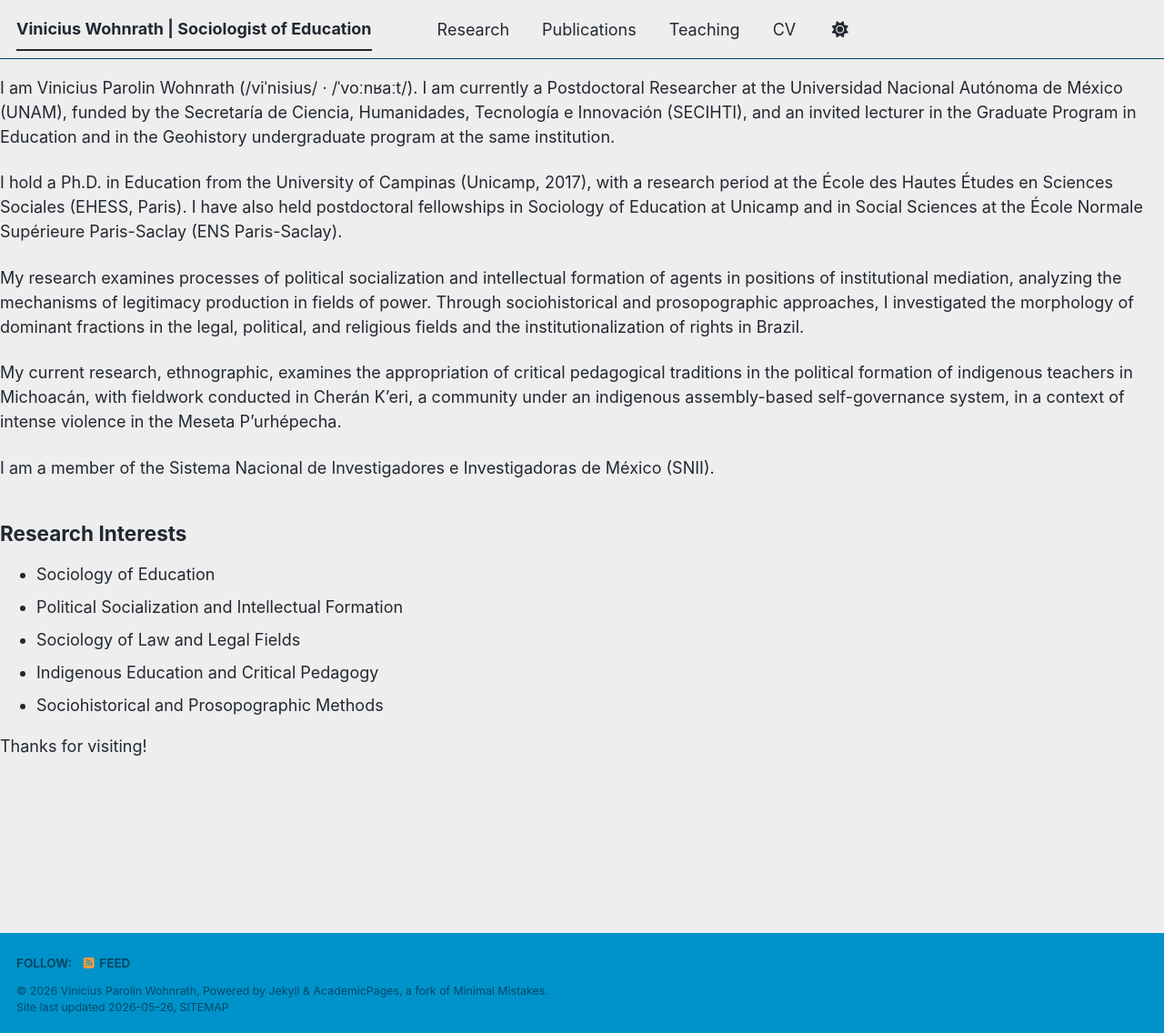
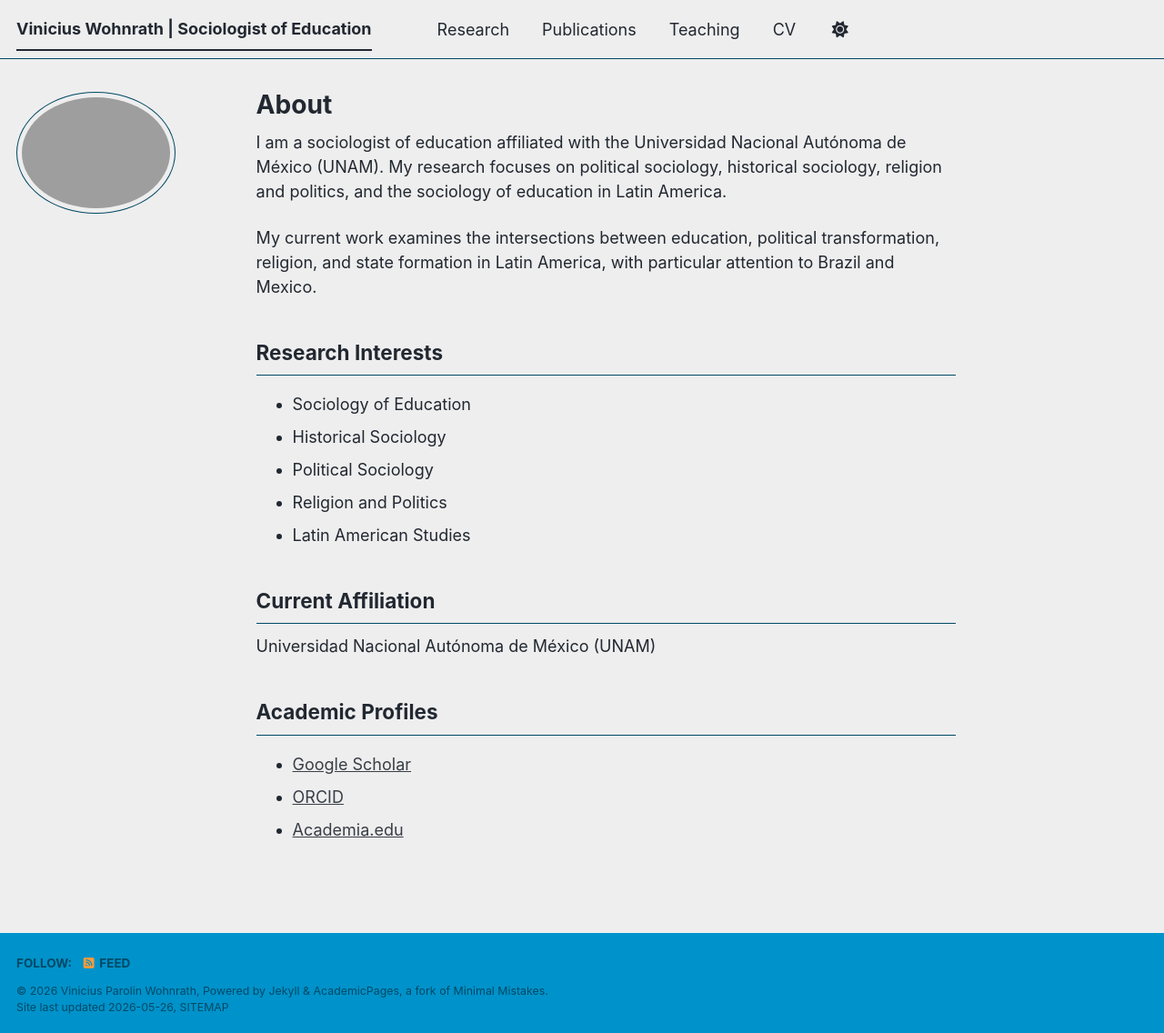
Before and after one commit to viniciuswohnrath/viniciuswohnrath.github.io, a Jekyll site: the page built from _pages/about.md, in a window 1280 px wide and 1136 px high. Shown: the whole window at 91% size. Built offline with Jekyll 4.4.1, drawn with Linux system fonts in a browser that asks for light colours; a script bundle is joined from its source files by our own code; our own code applies the rules of GitHub Pages for plain Markdown files; library files that are not in the unit come from our copies.

Commit message:
Update about.md

```diff
--- a/_pages/about.md
+++ b/_pages/about.md
@@ -1,25 +1,28 @@
 ---
+layout: single
+author_profile: true
+title: "About"
 permalink: /
-title: "Vinicius Parolin Wohnrath"
-author_profile: true
 ---
 
-I am Vinicius Parolin Wohnrath (/viˈnisius/ · /ˈvoːnʁaːt/). I am currently a Postdoctoral Researcher at the Universidad Nacional Autónoma de México (UNAM), funded by the Secretaría de Ciencia, Humanidades, Tecnología e Innovación (SECIHTI), and an invited lecturer in the Graduate Program in Education and in the Geohistory undergraduate program at the same institution.
+I am a sociologist of education affiliated with the Universidad Nacional Autónoma de México (UNAM). My research focuses on political sociology, historical sociology, religion and politics, and the sociology of education in Latin America.
 
-I hold a Ph.D. in Education from the University of Campinas (Unicamp, 2017), with a research period at the École des Hautes Études en Sciences Sociales (EHESS, Paris). I have also held postdoctoral fellowships in Sociology of Education at Unicamp and in Social Sciences at the École Normale Supérieure Paris-Saclay (ENS Paris-Saclay).
-
-My research examines processes of political socialization and intellectual formation of agents in positions of institutional mediation, analyzing the mechanisms of legitimacy production in fields of power. Through sociohistorical and prosopographic approaches, I investigated the morphology of dominant fractions in the legal, political, and religious fields and the institutionalization of rights in Brazil.
-
-My current research, ethnographic, examines the appropriation of critical pedagogical traditions in the political formation of indigenous teachers in Michoacán, with fieldwork conducted in Cherán K'eri, a community under an indigenous assembly-based self-governance system, in a context of intense violence in the Meseta P'urhépecha.
-
-I am a member of the Sistema Nacional de Investigadores e Investigadoras de México (SNII).
+My current work examines the intersections between education, political transformation, religion, and state formation in Latin America, with particular attention to Brazil and Mexico.
 
 ## Research Interests
 
 - Sociology of Education
-- Political Socialization and Intellectual Formation
-- Sociology of Law and Legal Fields
-- Indigenous Education and Critical Pedagogy
-- Sociohistorical and Prosopographic Methods
+- Historical Sociology
+- Political Sociology
+- Religion and Politics
+- Latin American Studies
 
-Thanks for visiting!
+## Current Affiliation
+
+Universidad Nacional Autónoma de México (UNAM)
+
+## Academic Profiles
+
+- [Google Scholar](https://scholar.google.com/citations?hl=es&user=jqzpjAYAAAAJ)
+- [ORCID](https://orcid.org/0000-0001-5717-0906)
+- [Academia.edu](https://unam1.academia.edu/ViniciusWohnrath)
```
